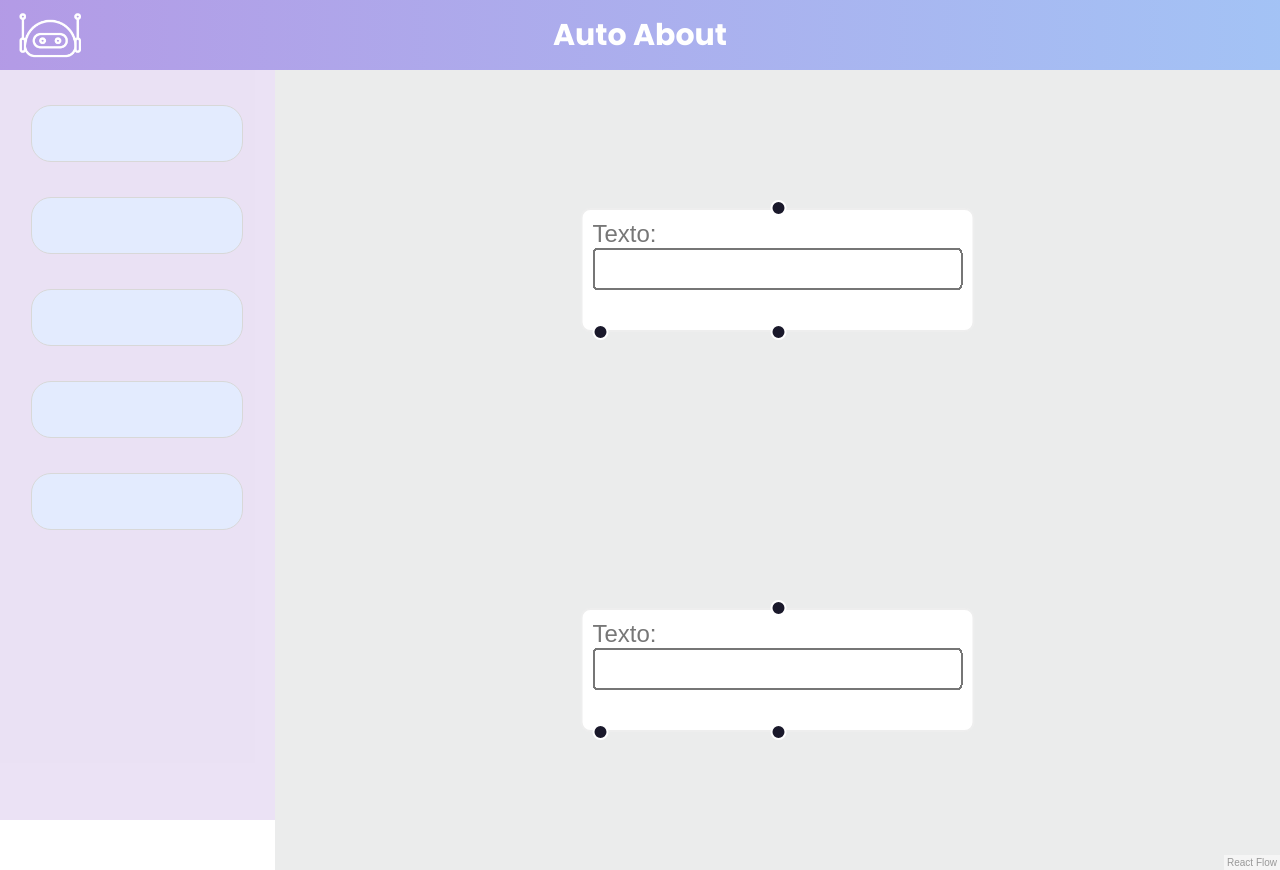
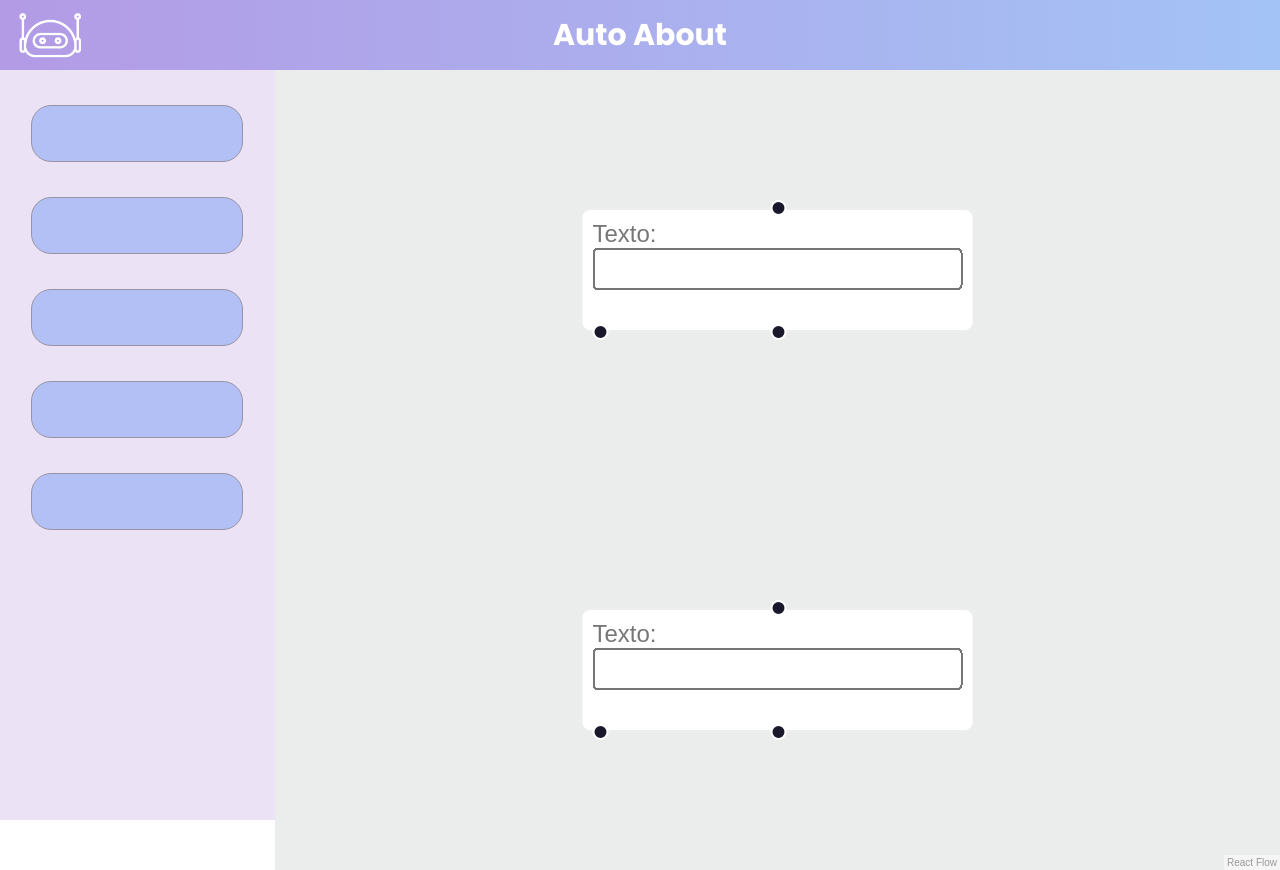
Before and after one commit to cassiwizar/TCC, a React (Vite) app: page / in a window 1280 px wide. Built offline with nearby package versions, Linux system fonts and the light colour scheme.

Commit message:
Front 3 bonito

```diff
--- a/src/estilo.css
+++ b/src/estilo.css
@@ -32,8 +32,7 @@
 .sidebar {
     display: flex;
     align-items:center;
-    background-color: #783FBD;
-    opacity: 0.15;
+    background-color: rgb(120, 63, 189,0.15);
     width: 350px;
     height: 750px;
     flex-direction: column;
@@ -43,7 +42,7 @@
     height: 55px;
     width: 210px;
     background-color: #4980FA;
-
+    opacity: 0.34;
     border-radius: 20px;
     border: 1px solid black;
     margin-top: 35px;
```
